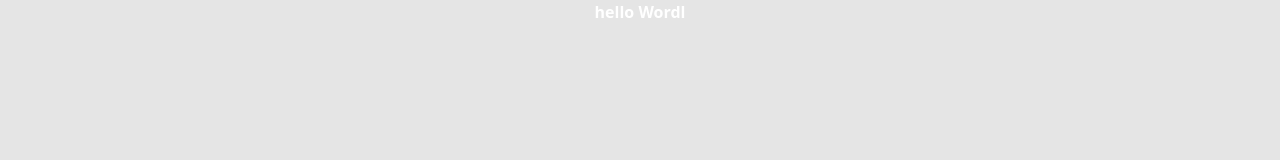
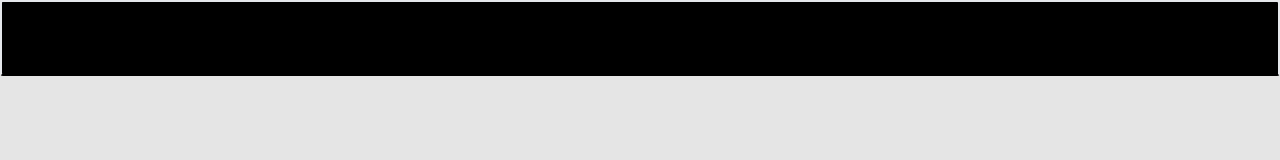
Before and after one commit to LilDre7/Mi-Blog-LilDree, an Astro site: page / in a window 1280 px wide. Built offline with nearby package versions, Linux system fonts and the light colour scheme; Astro itself is replaced by a stand-in of ours; a web font is replaced by a local one.

Commit message:
:tada: Begin new proyect

```diff
--- a/package.json
+++ b/package.json
@@ -12,6 +12,7 @@
   "dependencies": {
     "@astrojs/react": "^3.0.3",
     "@astrojs/tailwind": "^5.0.2",
+    "@fontsource-variable/lora": "^5.0.9",
     "@fontsource/macondo-swash-caps": "^5.0.15",
     "@types/react": "^18.2.28",
     "@types/react-dom": "^18.2.13",
--- /dev/null
+++ b/src/components/Header.astro
@@ -0,0 +1 @@
+<img src="/public/images/imagenInicio.png" alt="" />
--- a/src/components/Nav.jsx
+++ b/src/components/Nav.jsx
@@ -1,26 +1,30 @@
-import React, { useEffect, useState } from "react";
+import { useState } from "react";
 import "@fontsource/macondo-swash-caps";
+import "@fontsource-variable/lora";
 
 const Nav = () => {
-  const [navRespon, setNavRespon] = useState(false);
+  const [navRespon, setNavRespon] = useState(true);
 
   const handleClickNav = () => {
     setNavRespon(!navRespon);
-    console.log("No funciona");
   };
 
   return (
     <>
-      <i
-        onClick={handleClickNav}
-        className="bx bx-menu md:hidden cursor-pointer bg-slate-400/25 p-1 rounded-[3px] text-xl"
-      ></i>
       <nav
-        className={` text-white  ${
-          navRespon ? "left-0 z-50 min-h-screen" : "-left-full  bg-red-50 "
-        } duration-300 flex flex-col gap-5 font-[600] bg-[#f5f0e8] min-h-screen w-full justify-center items-center text-3xl md:static md:flex md:flex-row md:gap-10 md:w-auto md:min-h-0 md:bg-transparent md:text-base md:items-center md:text-white md:p-0`}
+        style={{
+          fontFamily: "Lora Variable",
+        }}
+        className={` bg-[#e5e5e5] flex justify-between items-center p-2 md:p-4 rounded-[3px] border-2 border-b-[#00000056]  ${
+          navRespon ? "bg-black" : "bg-orange-600"
+        }  `}
       >
-        <h2>hello Wordl</h2>
+        <h2 className="text-3xl md:text-4xl">Blog Lil Dre</h2>
+
+        <i
+          onClick={handleClickNav}
+          className="bx bx-menu text-4xl text-[#00000056] md:block cursor-pointer "
+        ></i>
       </nav>
     </>
   );
```
Also changed, not shown: public/images/imagenInicio.png (added), 1 other file.
